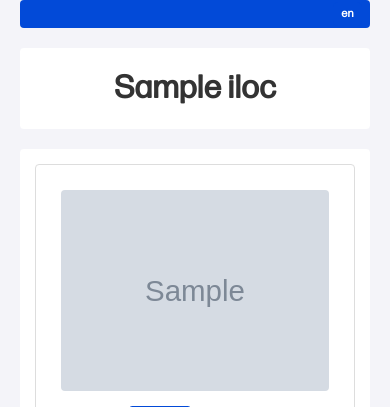
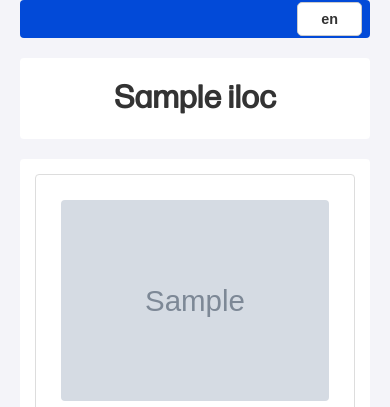
Before and after one commit to jinjernot/leliel, a Flask app: template templates/product_template.html in a window 390 px wide. Shown: the part 15-422 px from the top of the page. Run offline with Flask 3, Linux system fonts and the light colour scheme; the template is opened without the code that fills it: most values are stand-ins (such as "Sample title", 1, 10 or a date in 2020); grey boxes marked "Sample" are stand-in pictures.

Commit message:
country selector pimping

```diff
--- a/static/css/product_styles.css
+++ b/static/css/product_styles.css
@@ -66,29 +66,76 @@ sup {
 .country-selector {
   text-align: right;
   padding: 5px 15px;
-  background-color: #024ad8;
+  background-color: #024ad8; /* Blue background for the bar */
+  margin-bottom: 30px;
+  border-radius: 4px;
 }
 
-.country-selector select {
+.locale-dropdown {
+  position: relative;
+  display: inline-block;
+}
+
+.locale-btn {
+  background-color: #ffffff; /* White button */
+  color: #333; /* Dark text */
+  padding: 8px 15px;
+  font-size: 0.9rem;
+  font-weight: 600;
+  border: 1px solid #ccc;
+  border-radius: 5px;
+  cursor: pointer;
+  display: flex;
+  align-items: center;
+  gap: 8px;
+  transition: background-color 0.2s;
+}
+
+.locale-btn:hover {
+  background-color: #f2f2f2;
+}
+
+.locale-btn .bi-globe {
+  color: #024ad8;
+}
+
+.locale-dropdown-content {
+  display: none;
+  position: absolute;
+  background-color: #ffffff;
+  min-width: 160px;
+  box-shadow: 0px 8px 16px 0px rgba(0, 0, 0, 0.2);
+  z-index: 1;
+  border-radius: 5px;
+  padding: 5px 0;
+  right: 0;
+  /* This will make the dropdown list smaller and scrollable */
+  max-height: 300px;
+  overflow-y: auto;
+}
+
+.locale-dropdown-content a {
+  color: black;
+  padding: 12px 16px;
+  text-decoration: none;
+  display: block;
+  font-size: 0.9rem;
+}
+
+.locale-dropdown-content a:hover {
+  background-color: #f1f1f1;
+}
+
+.locale-dropdown-content a.selected {
   background-color: #024ad8;
   color: white;
-  font-family: inherit;
-  font-size: 0.9rem;
-  font-weight: 600;
-  border: none;
-  border-radius: 5px;
-  padding: 0.5rem 0.8rem;
-  cursor: pointer;
-  text-align: center;
-  transition: background-color 0.2s;
-  -webkit-appearance: none;
-  -moz-appearance: none;
-  appearance: none;
 }
 
-.country-selector select:hover {
-  background-color: #024ad8;
+.locale-dropdown-content a.disabled {
+  color: #aaa;
+  pointer-events: none;
 }
+
 
 .product-header {
   text-align: center;
@@ -358,11 +405,6 @@ sup {
     padding: 3px 10px;
   }
 
-  .country-selector select {
-    font-size: 0.8rem;
-    padding: 0.4rem 0.6rem;
-  }
-
   .features-grid,
   .companions-grid {
     flex-direction: column;
@@ -377,7 +419,6 @@ sup {
     padding: 15px;
   }
 
-  /* Make disclaimer responsive */
   .gallery-disclaimer {
     position: relative;
     bottom: auto;
@@ -445,11 +486,6 @@ sup {
     padding: 2px 8px;
   }
 
-  .country-selector select {
-    font-size: 0.7rem;
-    padding: 0.3rem 0.5rem;
-  }
-
   .feature-block .info-headline {
     font-size: 1.1rem;
   }
--- a/templates/product_template.html
+++ b/templates/product_template.html
@@ -21,15 +21,22 @@
   {% if df is defined and not df.empty %}
   <div id="ATF" class="superscript-content">
 <div class="content-card country-selector">
-      <select id="locale-selector" data-sku="{{ sku }}">
+    <div class="locale-dropdown">
+        <button class="locale-btn">
+            <i class="bi bi-globe"></i>
+            <span>{{ current_locale or 'Select Locale' }}</span>
+            <i class="bi bi-chevron-down"></i>
+        </button>
+        <div class="locale-dropdown-content">
             {% if locales %}
                 {% for locale in locales %}
-            <option value="{{ locale }}" {% if locale == current_locale %}selected{% endif %}>{{ locale }}</option>
+                    <a href="#" data-locale="{{ locale }}" data-sku="{{ sku }}" class="locale-option {% if locale == current_locale %}selected{% endif %}">{{ locale }}</a>
                 {% endfor %}
             {% else %}
-          <option disabled selected>No locales available</option>
+                <a href="#" class="locale-option disabled">No locales available</a>
             {% endif %}
-      </select>
+        </div>
+    </div>
 </div>
     <div class="content-card product-header">
       <h1><span id="prodname">{{ df[df['tag'] == 'prodname']['value'].iloc[0] | default('') }}</span></h1>
```
Also changed, not shown: static/js/localeRedirect.js (+29 -9 lines). Lines whose indentation alone changed are shown as unchanged.
